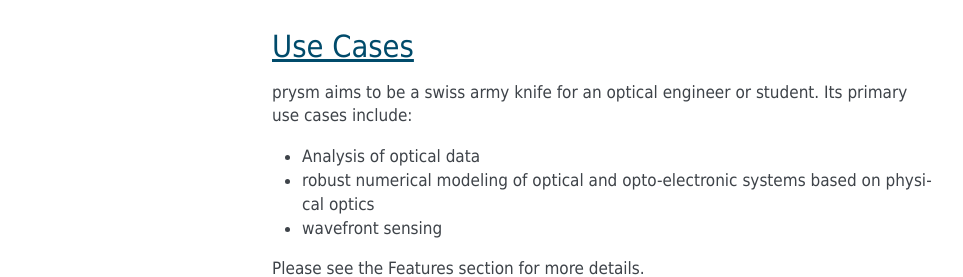
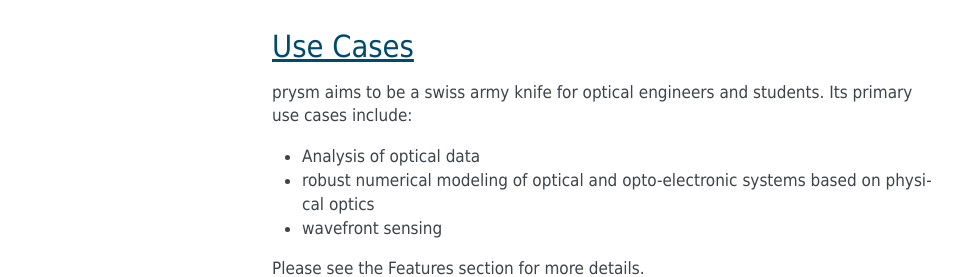
Before and after one commit to brandondube/prysm, a Sphinx documentation site: the page built from docs/source/index.rst, in a window 1280 px wide and 900 px high, scrolled down 427 px. Shown: the part 178-455 px from the top of the window, without its empty margins (148-1111 px from the left). Built offline with Sphinx 7.4.7, drawn with Linux system fonts in a browser that asks for light colours.

Commit message:
more grammar cleanup

```diff
--- a/docs/source/index.rst
+++ b/docs/source/index.rst
@@ -10,7 +10,7 @@
 
 Use Cases
 ---------
-prysm aims to be a swiss army knife for an optical engineer or student.  Its primary use cases include:
+prysm aims to be a swiss army knife for optical engineers and students.  Its primary use cases include:
 
 * Analysis of optical data
 * robust numerical modeling of optical and opto-electronic systems based on physical optics
```
